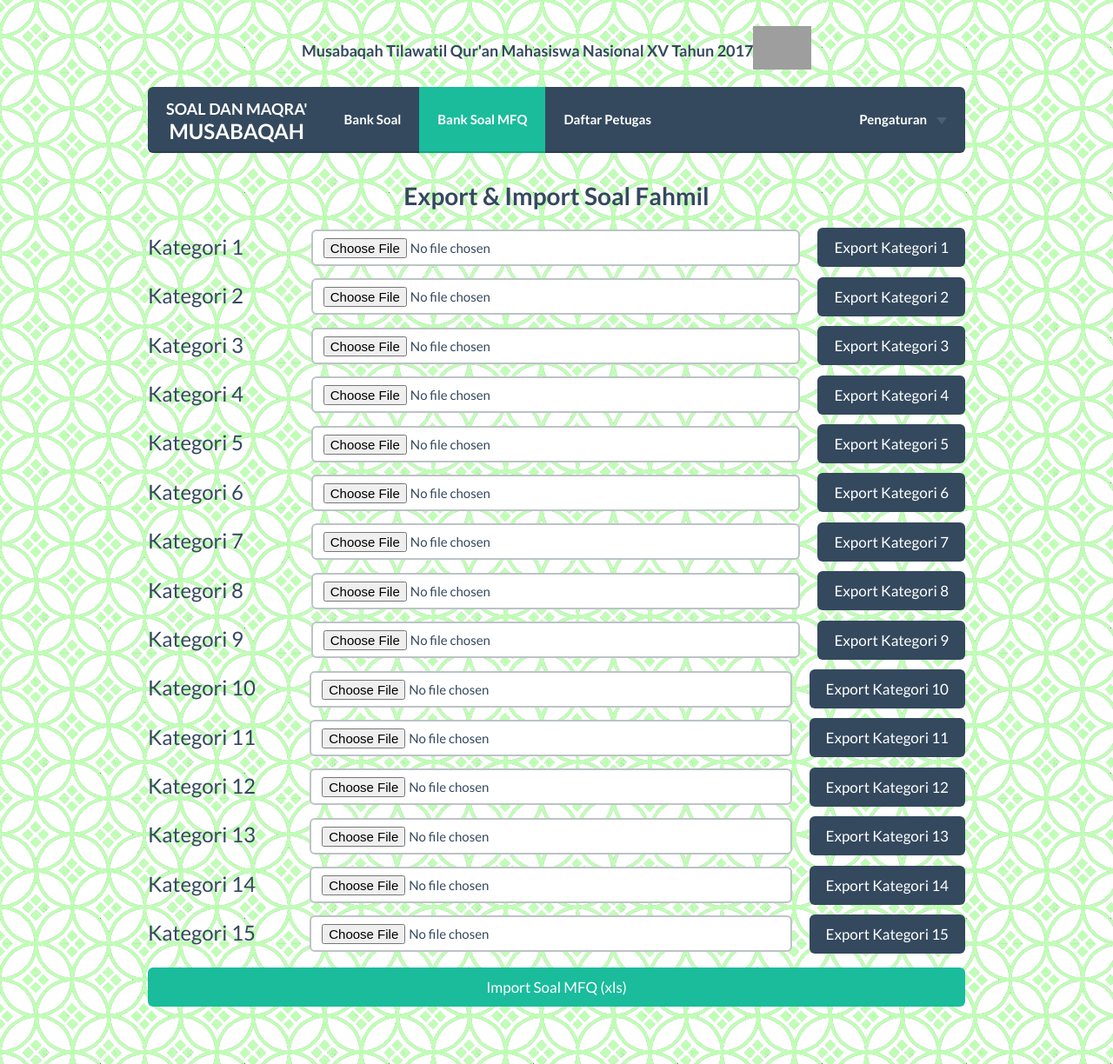
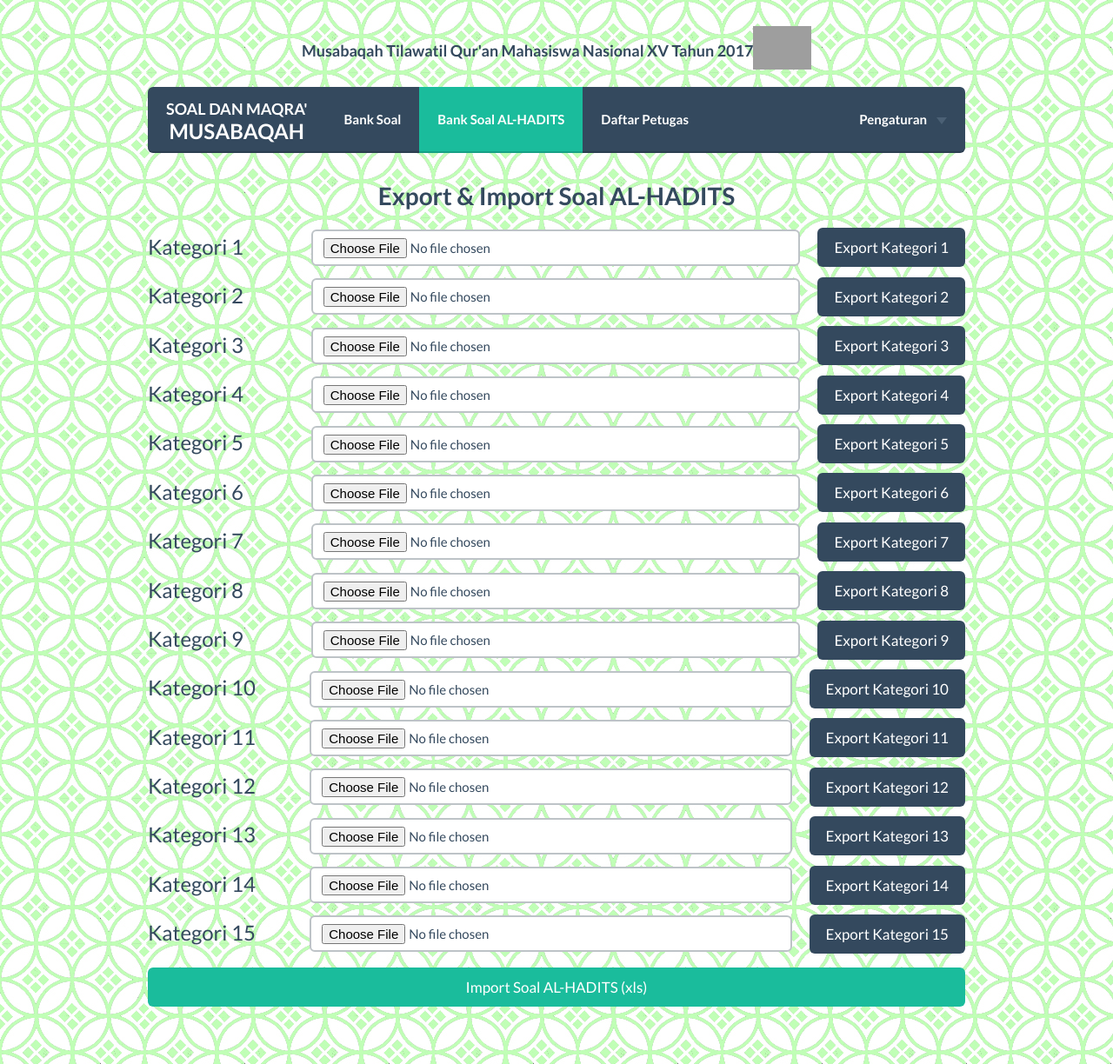
Before and after one commit to Daneswara/Soal-dan-Maqra-Musabaqah, a PHP site: page /adminmtqubum/fahmil.php in a window 1280 px wide. Shown: the whole page at 87% size. Run offline with PHP 8.4, Linux system fonts and the light colour scheme; a user stored in the database is signed in; data comes from the database, SQL or seed files in the repository; grey boxes are pictures that could not be loaded.

Commit message:
ganti fahmil jadi Al-hadits

```diff
--- a/about.php
+++ b/about.php
@@ -82,7 +82,7 @@ $video = $pengaturan['link_video'];
                     <ul class="nav navbar-nav">
                         <li><a href="index.php">Tilawah dan MHQ</a></li>
                         <li ><a href="tafsir.php">Tafsir</a></li>
-                        <li ><a href="fahmil.php">MFQ</a></li>
+                        <li ><a href="fahmil.php">AL-HADITS</a></li>
                         <li><a href="linkmushaf.php">Link Mushaf</a></li>
                         <li><a href="acak.php">Acak</a></li>
                     </ul>
--- a/acak.php
+++ b/acak.php
@@ -104,7 +104,7 @@ function getNamaSurat($surat) {
                     <ul class="nav navbar-nav">
                         <li><a href="index.php">Tilawah dan MHQ</a></li>
                         <li ><a href="tafsir.php">Tafsir</a></li>
-                        <li ><a href="fahmil.php">MFQ</a></li>
+                        <li ><a href="fahmil.php">AL-HADITS</a></li>
                         <li ><a href="linkmushaf.php">Link Mushaf</a></li>
                         <li class="active"><a href="acak.php">Acak</a></li>
                     </ul>
--- a/adminmtqubum/fahmil.php
+++ b/adminmtqubum/fahmil.php
@@ -178,7 +178,7 @@ if (isset($_GET['uploadExcelFahmil'])) {
                 <div class="collapse navbar-collapse" id="navbar-collapse-8">
                     <ul class="nav navbar-nav">
                         <li><a href="index.php">Bank Soal</a></li>
-                        <li class="active"><a href="fahmil.php">Bank Soal MFQ</a></li>
+                        <li class="active"><a href="fahmil.php">Bank Soal AL-HADITS</a></li>
                         <li><a href="juri.php">Daftar Petugas</a></li>
                     </ul>
                     <ul class="nav navbar-nav navbar-right">
@@ -199,7 +199,7 @@ if (isset($_GET['uploadExcelFahmil'])) {
 
                     <div class="col-xs-12">
                         <form action="fahmil.php?uploadExcelFahmil=1" method="POST" enctype="multipart/form-data">
-                            <h5 style="text-align: center">Export & Import Soal Fahmil </h5>
+                            <h5 style="text-align: center">Export & Import Soal AL-HADITS </h5>
                             <?php for ($i = 1; $i <= 15; $i++) { ?>
                                 <table width="100%">
                                     <tr>
@@ -217,7 +217,7 @@ if (isset($_GET['uploadExcelFahmil'])) {
                             <?php } ?>
 
 
-                            <button type="submit" style="margin-top: 10px" class="btn btn-block btn-lg btn-primary">Import Soal MFQ (xls)</button>
+                            <button type="submit" style="margin-top: 10px" class="btn btn-block btn-lg btn-primary">Import Soal AL-HADITS (xls)</button>
                         </form>
                     </div>
 
--- a/adminmtqubum/index.php
+++ b/adminmtqubum/index.php
@@ -465,7 +465,7 @@ if (isset($_GET['editpaket'])) {
                 <div class="collapse navbar-collapse" id="navbar-collapse-8">
                     <ul class="nav navbar-nav">
                         <li class="active"><a href="index.php">Bank Soal</a></li>
-                        <li><a href="fahmil.php">Bank Soal MFQ</a></li>
+                        <li><a href="fahmil.php">Bank Soal AL-HADITS</a></li>
                         <li><a href="juri.php">Daftar Petugas</a></li>
                     </ul>
                     <ul class="nav navbar-nav navbar-right">
--- a/adminmtqubum/juri.php
+++ b/adminmtqubum/juri.php
@@ -185,7 +185,7 @@ if (isset($_GET['update'])) {
                 <div class="collapse navbar-collapse" id="navbar-collapse-8">
                     <ul class="nav navbar-nav">
                         <li><a href="index.php">Bank Soal</a></li>
-                        <li><a href="fahmil.php">Bank Soal MFQ</a></li>
+                        <li><a href="fahmil.php">Bank Soal AL-HADITS</a></li>
                         <li class="active"><a href="juri.php">Daftar Petugas</a></li>
                     </ul>
                     <ul class="nav navbar-nav navbar-right">
--- a/fahmil.php
+++ b/fahmil.php
@@ -126,7 +126,7 @@ function getNamaSurat($surat) {
                     <ul class="nav navbar-nav">
                         <li><a href="index.php">Tilawah dan MHQ</a></li>
                         <li><a href="tafsir.php">Tafsir</a></li>
-                        <li class="active"><a href="fahmil.php">MFQ</a></li>
+                        <li class="active"><a href="fahmil.php">AL-HADITS</a></li>
                         <li><a href="linkmushaf.php">Link Mushaf</a></li>
                         <li><a href="acak.php">Acak</a></li>
                     </ul>
--- a/index.php
+++ b/index.php
@@ -435,7 +435,7 @@ function getNamaSurat($surat) {
                     <ul class="nav navbar-nav">
                         <li class="active"><a href="index.php">Tilawah dan MHQ</a></li>
                         <li ><a href="tafsir.php">Tafsir</a></li>
-                        <li ><a href="fahmil.php">MFQ</a></li>
+                        <li ><a href="fahmil.php">AL-HADITS</a></li>
                         <li><a href="linkmushaf.php">Link Mushaf</a></li>
                         <li><a href="acak.php">Acak</a></li>
                     </ul>
--- a/linkmushaf.php
+++ b/linkmushaf.php
@@ -104,7 +104,7 @@ function getNamaSurat($surat) {
                     <ul class="nav navbar-nav">
                         <li><a href="index.php">Tilawah dan MHQ</a></li>
                         <li ><a href="tafsir.php">Tafsir</a></li>
-                        <li ><a href="fahmil.php">MFQ</a></li>
+                        <li ><a href="fahmil.php">AL-HADITS</a></li>
                         <li class="active"><a href="linkmushaf.php">Link Mushaf</a></li>
                         <li><a href="acak.php">Acak</a></li>
                     </ul>
--- a/tafsir.php
+++ b/tafsir.php
@@ -122,7 +122,7 @@ function getNamaSurat($surat) {
                     <ul class="nav navbar-nav">
                         <li><a href="index.php">Tilawah dan MHQ</a></li>
                         <li class="active"><a href="tafsir.php">Tafsir</a></li>
-                        <li ><a href="fahmil.php">MFQ</a></li>
+                        <li ><a href="fahmil.php">AL-HADITS</a></li>
                         <li><a href="linkmushaf.php">Link Mushaf</a></li>
                         <li><a href="acak.php">Acak</a></li>
                     </ul>
```
